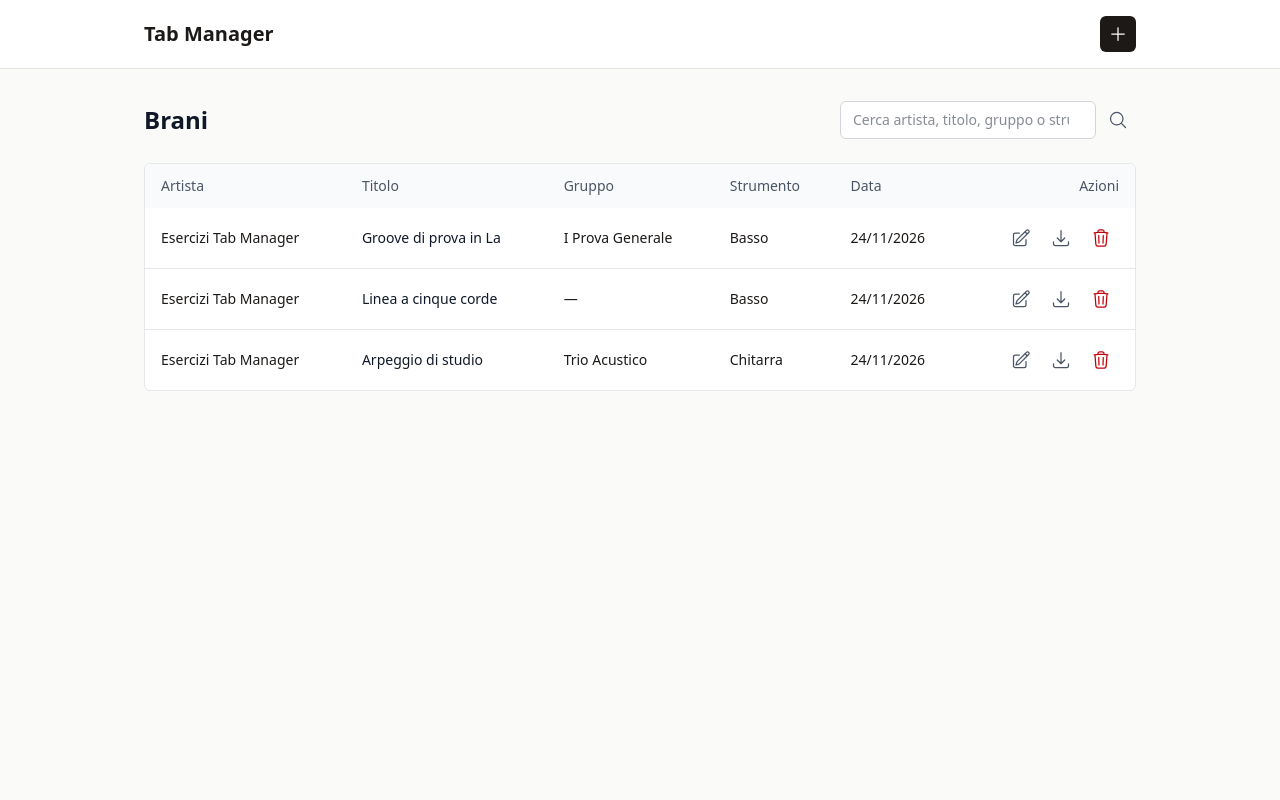
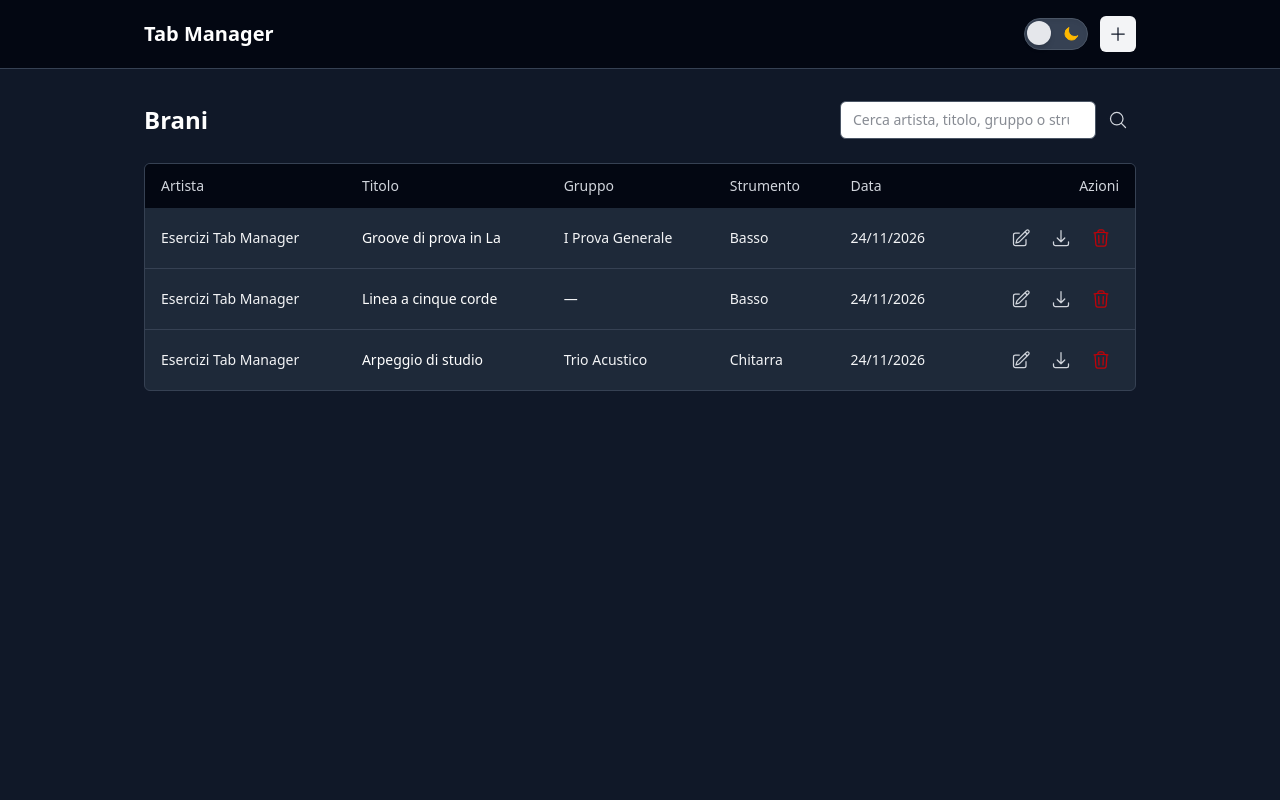
Before and after one commit to lorenzo-rosselli/tab-manager, a Laravel app: page /songs in a window 1280 px wide. Run offline with Laravel 12, Linux system fonts and the light colour scheme; data comes from the database, SQL or seed files in the repository; style sheets or scripts are compiled from the project's sources.

Commit message:
Add light/dark theme switch and Esc shortcut

```diff
--- a/bootstrap/app.php
+++ b/bootstrap/app.php
@@ -12,7 +12,9 @@ return Application::configure(basePath: dirname(__DIR__))
         health: '/up',
     )
     ->withMiddleware(function (Middleware $middleware): void {
-        //
+        // Il cookie "theme" (chiaro/scuro) lo scrive il JavaScript dell'interruttore:
+        // non va cifrato, altrimenti Laravel non riuscirebbe a leggerlo.
+        $middleware->encryptCookies(except: ['theme']);
     })
     ->withExceptions(function (Exceptions $exceptions): void {
         $exceptions->shouldRenderJsonWhen(
--- a/resources/js/app.js
+++ b/resources/js/app.js
@@ -1 +1,46 @@
-//
+/*
+|--------------------------------------------------------------------------
+| JavaScript comune a tutte le pagine: interruttore del tema e tasto Esc
+|--------------------------------------------------------------------------
+|
+| Interruttore del tema (chiaro / scuro)
+|--------------------------------------------------------------------------
+| Cambia subito il tema mettendo o togliendo la classe "dark" su <html> (senza ricaricare la pagina,
+| così nel form non si perde quello che si sta scrivendo) e salva la scelta nel cookie "theme":
+| alla pagina successiva è il server (layouts/app.blade.php) a scrivere già la classe giusta.
+|
+| Tasto Esc: nelle pagine con un elemento data-escape-to (l'anteprima del brano) porta a quell'indirizzo.
+| Se è aperta la finestra di conferma dell'eliminazione, Esc chiude solo quella.
+| Nel form il tasto Esc è gestito da resources/js/tab-editor.js (prima chiude le tavolozze).
+*/
+
+const toggle = document.getElementById('theme-toggle');
+
+if (toggle) {
+    toggle.addEventListener('click', () => {
+        const root = document.documentElement;
+        const dark = !root.classList.contains('dark');
+
+        root.classList.toggle('dark', dark);
+        root.classList.toggle('scheme-dark', dark);   // barre di scorrimento e controlli del browser
+        root.classList.toggle('scheme-light', !dark);
+        toggle.setAttribute('aria-checked', dark ? 'true' : 'false');
+
+        document.cookie = `theme=${dark ? 'dark' : 'light'}; path=/; max-age=31536000; SameSite=Lax`; // 1 anno
+    });
+}
+
+const escapeTarget = document.querySelector('[data-escape-to]');
+
+if (escapeTarget) {
+    document.addEventListener('keydown', (event) => {
+        if (event.key !== 'Escape' || event.defaultPrevented || event.isComposing) {
+            return;
+        }
+        if (document.querySelector('[popover]:popover-open')) {
+            return; // la modale aperta la chiude il browser
+        }
+
+        window.location.href = escapeTarget.dataset.escapeTo;
+    });
+}
--- /dev/null
+++ b/resources/views/icons/moon.blade.php
@@ -0,0 +1,4 @@
+{{-- Icona "moon" – Heroicons v2 outline (MIT, heroicons.com) --}}
+<svg xmlns="http://www.w3.org/2000/svg" fill="none" viewBox="0 0 24 24" stroke-width="1.5" stroke="currentColor" class="size-5" aria-hidden="true">
+    <path stroke-linecap="round" stroke-linejoin="round" d="M21.752 15.002A9.72 9.72 0 0 1 18 15.75c-5.385 0-9.75-4.365-9.75-9.75 0-1.33.266-2.597.748-3.752A9.753 9.753 0 0 0 3 11.25C3 16.635 7.365 21 12.75 21a9.753 9.753 0 0 0 9.002-5.998Z" />
+</svg>
--- /dev/null
+++ b/resources/views/icons/sun.blade.php
@@ -0,0 +1,4 @@
+{{-- Icona "sun" – Heroicons v2 outline (MIT, heroicons.com) --}}
+<svg xmlns="http://www.w3.org/2000/svg" fill="none" viewBox="0 0 24 24" stroke-width="1.5" stroke="currentColor" class="size-5" aria-hidden="true">
+    <path stroke-linecap="round" stroke-linejoin="round" d="M12 3v2.25m6.364.386-1.591 1.591M21 12h-2.25m-.386 6.364-1.591-1.591M12 18.75V21m-4.773-4.227-1.591 1.591M5.25 12H3m4.227-4.773L5.636 5.636M15.75 12a3.75 3.75 0 1 1-7.5 0 3.75 3.75 0 0 1 7.5 0Z" />
+</svg>
--- a/resources/views/layouts/app.blade.php
+++ b/resources/views/layouts/app.blade.php
@@ -1,26 +1,48 @@
+@php
+    // Tema scelto con l'interruttore (cookie "theme"); senza scelta: scuro.
+    $dark = request()->cookie('theme') !== 'light';
+@endphp
 <!DOCTYPE html>
-<html lang="{{ str_replace('_', '-', app()->getLocale()) }}">
+{{-- "dark" attiva le classi dark:...; scheme-dark/scheme-light dicono al browser di che colore fare
+     barre di scorrimento e controlli. --}}
+<html lang="{{ str_replace('_', '-', app()->getLocale()) }}" class="{{ $dark ? 'dark scheme-dark' : 'scheme-light' }}">
 <head>
     <meta charset="utf-8">
     <meta name="viewport" content="width=device-width, initial-scale=1">
     <title>@yield('title', 'Brani') – {{ config('app.name') }}</title>
-    @vite(['resources/css/app.css'])
+    @vite(['resources/css/app.css', 'resources/js/app.js'])
 </head>
-<body class="min-h-screen bg-stone-50 text-stone-900">
-    <header class="border-b border-stone-200 bg-white">
+<body class="min-h-screen bg-gray-100 text-gray-900 dark:bg-gray-900 dark:text-gray-100">
+    <header class="border-b border-gray-200 bg-white dark:border-gray-700 dark:bg-gray-950">
         <div class="mx-auto flex max-w-5xl items-center justify-between px-4 py-4">
-            <a href="{{ route('songs.index') }}" class="text-xl font-semibold">{{ config('app.name') }}</a>
-            <a href="{{ route('songs.create') }}" title="Nuovo brano" aria-label="Nuovo brano"
-               class="rounded-md bg-stone-900 p-2 text-white hover:bg-stone-700">
-                @include('icons.plus')
-            </a>
+            <a href="{{ route('songs.index') }}" class="text-xl font-semibold text-gray-900 dark:text-white">{{ config('app.name') }}</a>
+
+            <div class="flex items-center gap-3">
+                {{--
+                    Interruttore del tema: in chiaro il sole a sinistra e il pomello a destra,
+                    in scuro il pomello a sinistra e la luna a destra. L'aspetto dipende solo dalla
+                    classe "dark" su <html>; il clic lo gestisce resources/js/app.js.
+                --}}
+                <button type="button" id="theme-toggle" role="switch" aria-checked="{{ $dark ? 'true' : 'false' }}"
+                        title="Tema scuro" aria-label="Tema scuro"
+                        class="relative h-8 w-16 cursor-pointer rounded-full border border-gray-300 bg-gray-200 shadow-inner transition-colors dark:border-gray-600 dark:bg-gray-700">
+                    <span class="absolute top-1/2 left-2 -translate-y-1/2 text-amber-500 *:size-4 dark:opacity-0">@include('icons.sun')</span>
+                    <span class="absolute top-1/2 right-2 -translate-y-1/2 text-amber-400 opacity-0 *:size-4 *:fill-current dark:opacity-100">@include('icons.moon')</span>
+                    <span class="absolute top-0.5 left-0.5 size-6 translate-x-8 rounded-full bg-white shadow-md transition-transform dark:translate-x-0 dark:bg-gray-200"></span>
+                </button>
+
+                <a href="{{ route('songs.create') }}" title="Nuovo brano" aria-label="Nuovo brano"
+                   class="rounded-md bg-gray-900 p-2 text-white hover:bg-gray-700 dark:bg-gray-100 dark:text-gray-900 dark:hover:bg-white">
+                    @include('icons.plus')
+                </a>
+            </div>
         </div>
     </header>
 
     <main class="mx-auto max-w-5xl px-4 py-8">
         {{-- Messaggio flash: impostato dal controller con ->with('status', '...') --}}
         @if (session('status'))
-            <div class="mb-6 rounded-md border border-green-200 bg-green-50 px-4 py-3 text-green-800">
+            <div class="mb-6 rounded-md border border-green-200 bg-green-50 px-4 py-3 text-green-800 dark:border-green-800 dark:bg-green-950 dark:text-green-200">
                 {{ session('status') }}
             </div>
         @endif
```
